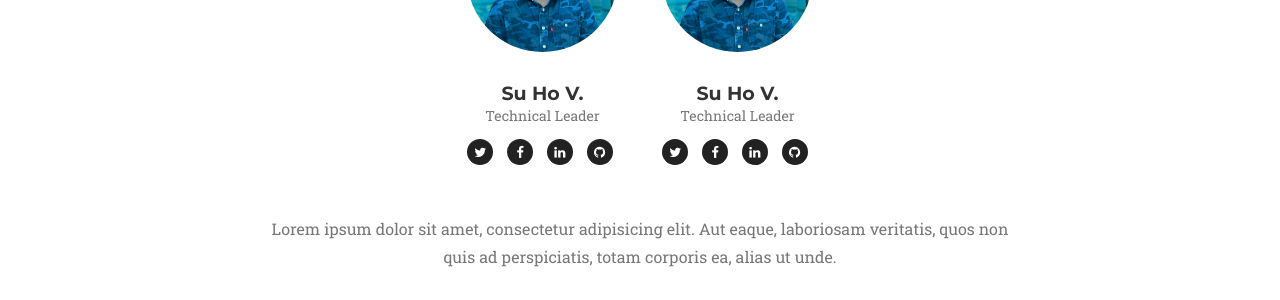
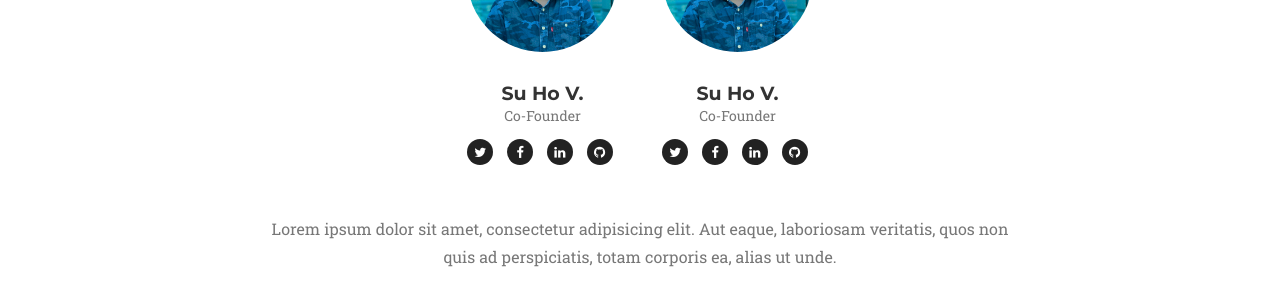
Before and after one commit to mlsuho/personal-website, a Jekyll site: the page built from index.html, in a window 1280 px wide and 900 px high, scrolled down 3115 px. Shown: the part 154-454 px from the top of the window. Built offline with Jekyll 4.4.1, drawn with Linux system fonts in a browser that asks for light colours; some web fonts are replaced.

Commit message:
update content

```diff
--- a/_config.yml
+++ b/_config.yml
@@ -11,7 +11,7 @@ description: "Welcome to EffoGroup. Let's build business together."
 people:
 - name: Su Ho V.
   pic: su-ho
-  position: Technical Leader
+  position: Co-Founder
   social:
     - title: twitter
       url: https://twitter.com/mlsuho
@@ -23,7 +23,7 @@ people:
       url: https://www.github.com/mlsuho
 - name: Su Ho V.
   pic: su-ho
-  position: Technical Leader
+  position: Co-Founder
   social:
     - title: twitter
       url: https://twitter.com/mlsuho
```
